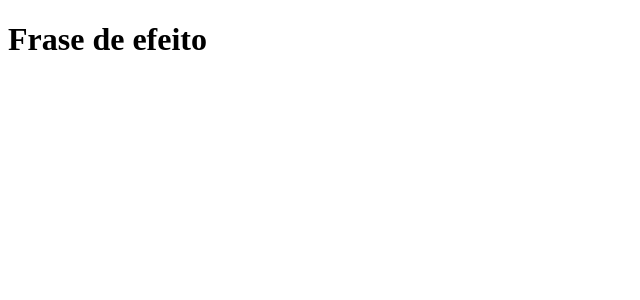
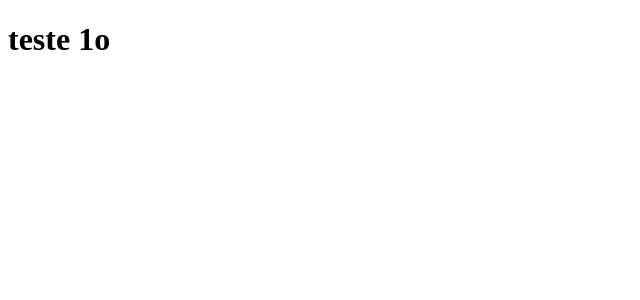
Before and after one commit to Lukaish/clone-tabnews, a Next.js app: page / in a window 1280 px wide. Shown: the top 300 px of the page, without its empty margins (0-640 px from the left). Built offline with nearby package versions, Linux system fonts and the light colour scheme.

Commit message:
pages, de novo

```diff
--- a/pages/index.js
+++ b/pages/index.js
@@ -1,4 +1,4 @@
 export default function Home(){
-    return <h1>Frase de efeito</h1>
+    return <h1>teste 1o</h1>
 
 }
```
